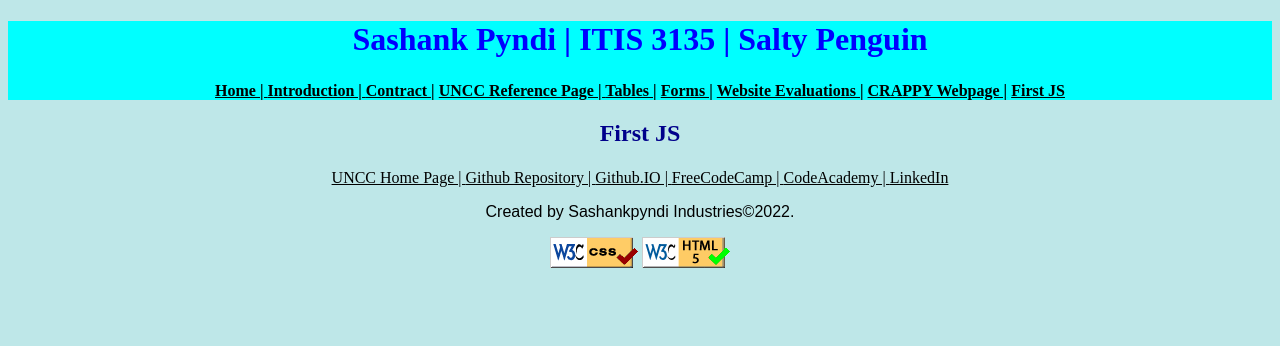
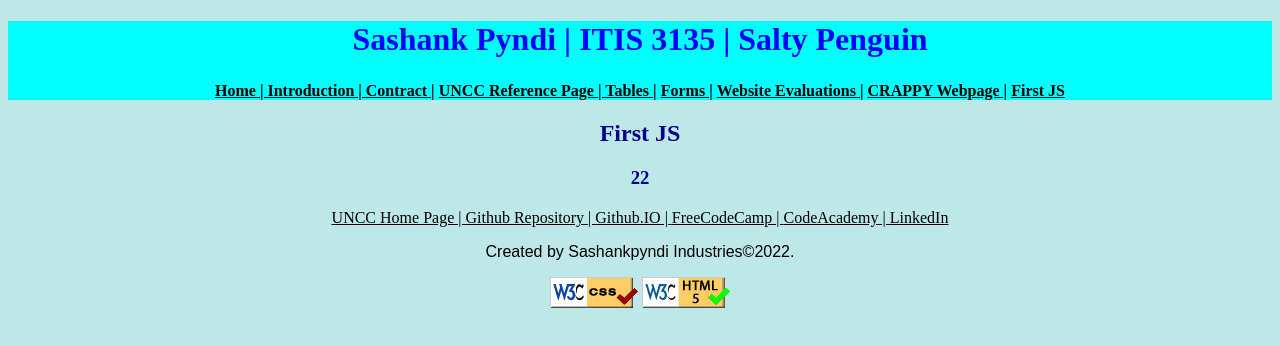
Before and after one commit to sashpyndi/sashpyndi.github.io, a plain HTML site: page itis3135/firstjs.html in a window 1280 px wide. Drawn offline with Linux system fonts and the light colour scheme; files whose address does not match are found by name; a web font is replaced by a local one.

Commit message:
Update firstjs.html

```diff
--- a/itis3135/firstjs.html
+++ b/itis3135/firstjs.html
@@ -5,6 +5,7 @@
 
         <title>Sashank Pyndi  | ITIS 3135 | Salty Penguin | Tables </title>
         <link href = "styles/default.css" type = "text/css"  rel = "stylesheet">
+        <script src = "scripts/defaultscripts.js"></script>
     </head>
 
    <body onload = "DateAndTime();">
```
